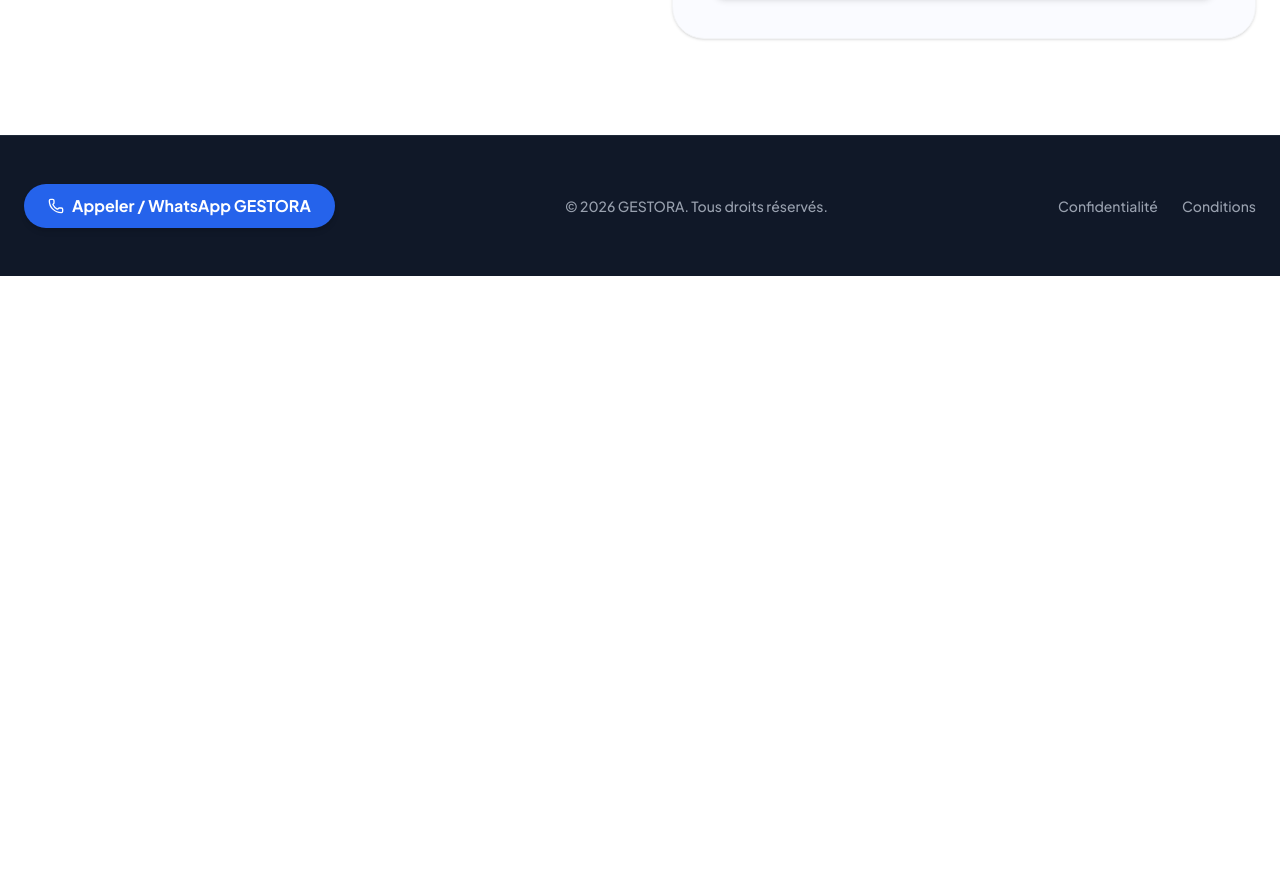
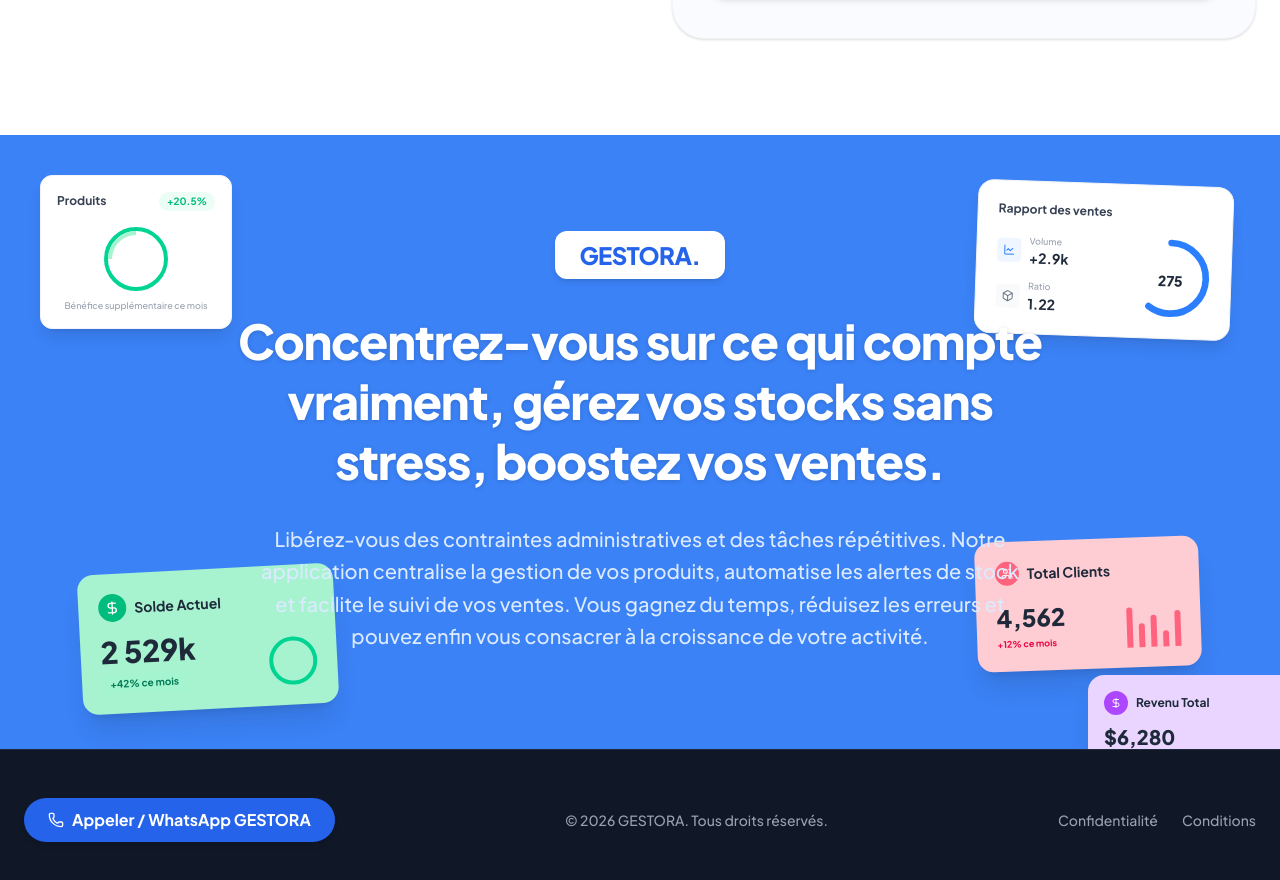
Before and after one commit to senethialy6840-beep/GESTORA, a Next.js app: page / in a window 1280 px wide. Shown: the part 8721-9601 px from the top of the page. Before the commit the page ends 8997 px from the top, so only its background shows below. Built offline with nearby package versions, Linux system fonts and the light colour scheme.

Commit message:
update: section contact et banniere sur la page d'accueil

```diff
--- a/app/dashboard/support/contact/page.tsx
+++ b/app/dashboard/support/contact/page.tsx
@@ -47,6 +47,7 @@
             <label className="block text-sm font-bold text-gray-900 dark:text-white mb-2">Sujet de la demande *</label>
             <select className="w-full px-4 py-3 bg-gray-50 dark:bg-[#0A1226] text-gray-900 dark:text-white border border-gray-200 dark:border-slate-700 rounded-xl focus:ring-2 focus:ring-[#2563EB] outline-none transition-all appearance-none" required>
               <option>Demande générale</option>
+              <option>Autre demande</option>
             </select>
           </div>
           <div>
--- a/app/page.tsx
+++ b/app/page.tsx
@@ -729,6 +729,7 @@
                   <label className="block text-sm font-bold text-gray-900 dark:text-white mb-2">Sujet de la demande *</label>
                   <select className="w-full px-4 py-3 bg-white dark:bg-[#0A1226] text-gray-900 dark:text-white border border-gray-200 dark:border-slate-700 rounded-xl focus:ring-2 focus:ring-[#2563EB] outline-none transition-all appearance-none" required>
                     <option>Demande générale</option>
+                    <option>Autre demande</option>
                   </select>
                 </div>
                 <div>
@@ -741,6 +742,124 @@
               </form>
             </div>
           </div>
+        </div>
+      </section>
+
+      {/* -------------------- BANNIERE INSPIRATION -------------------- */}
+      <section className="relative bg-[#3B82F6] dark:bg-[#2563EB] py-24 overflow-hidden">
+        {/* Floating Card 1: Top Left (Products) */}
+        <div className="absolute top-10 left-10 hidden lg:block animate-bounce-slow">
+           <div className="bg-white dark:bg-[#162032] p-4 rounded-xl shadow-lg w-48 border border-gray-100 dark:border-slate-700">
+              <div className="flex justify-between items-center mb-4">
+                 <span className="text-xs font-bold text-gray-700 dark:text-gray-200">Produits</span>
+                 <span className="text-[10px] text-emerald-500 bg-emerald-50 dark:bg-emerald-900/30 px-2 py-0.5 rounded-full font-bold">+20.5%</span>
+              </div>
+              <div className="w-16 h-16 rounded-full border-4 border-emerald-400 mx-auto mb-2 relative">
+                 <div className="absolute inset-0 border-4 border-transparent border-t-emerald-200 rounded-full transform -rotate-45"></div>
+              </div>
+              <p className="text-[9px] text-center text-gray-400 font-medium">Bénéfice supplémentaire ce mois</p>
+           </div>
+        </div>
+
+        {/* Floating Card 2: Bottom Left (Current Balance) */}
+        <div className="absolute bottom-10 left-20 hidden lg:block animate-bounce-slow" style={{ animationDelay: '1s' }}>
+           <div className="bg-[#A7F3D0] dark:bg-emerald-900 p-5 rounded-2xl shadow-xl w-64 text-gray-800 dark:text-white transform -rotate-3">
+              <div className="flex items-center gap-2 mb-3">
+                 <div className="w-7 h-7 bg-emerald-500 rounded-full flex items-center justify-center text-white text-xs"><DollarSign className="w-4 h-4"/></div>
+                 <span className="text-sm font-bold">Solde Actuel</span>
+              </div>
+              <div className="flex justify-between items-end">
+                 <div>
+                   <p className="text-3xl font-black">2 529k</p>
+                   <p className="text-[10px] font-bold text-emerald-700 dark:text-emerald-300 bg-emerald-200 dark:bg-emerald-800/50 inline-block px-2 py-0.5 rounded mt-1">+42% ce mois</p>
+                 </div>
+                 <div className="w-12 h-12 rounded-full border-4 border-emerald-400 dark:border-emerald-500"></div>
+              </div>
+           </div>
+        </div>
+
+        {/* Floating Card 3: Top Right (Marketing Report) */}
+        <div className="absolute top-12 right-12 hidden lg:block animate-bounce-slow" style={{ animationDelay: '0.5s' }}>
+           <div className="bg-white dark:bg-[#162032] p-5 rounded-2xl shadow-lg w-64 border border-gray-100 dark:border-slate-700 transform rotate-2">
+              <p className="text-xs font-bold text-gray-700 dark:text-gray-200 mb-4">Rapport des ventes</p>
+              <div className="flex justify-between items-center">
+                 <div className="space-y-3">
+                   <div className="flex items-center gap-2">
+                     <div className="w-6 h-6 bg-blue-50 dark:bg-blue-900/30 rounded flex items-center justify-center"><LineChart className="w-3 h-3 text-blue-500"/></div>
+                     <div>
+                       <p className="text-[9px] text-gray-400 font-medium">Volume</p>
+                       <p className="text-sm font-bold text-gray-800 dark:text-white">+2.9k</p>
+                     </div>
+                   </div>
+                   <div className="flex items-center gap-2">
+                     <div className="w-6 h-6 bg-gray-50 dark:bg-slate-800 rounded flex items-center justify-center"><Box className="w-3 h-3 text-gray-500"/></div>
+                     <div>
+                       <p className="text-[9px] text-gray-400 font-medium">Ratio</p>
+                       <p className="text-sm font-bold text-gray-800 dark:text-white">1.22</p>
+                     </div>
+                   </div>
+                 </div>
+                 <div className="relative w-20 h-20">
+                    <svg viewBox="0 0 36 36" className="w-full h-full text-blue-500 dark:text-blue-400">
+                       <path strokeDasharray="60, 100" d="M18 2.0845 a 15.9155 15.9155 0 0 1 0 31.831 a 15.9155 15.9155 0 0 1 0 -31.831" fill="none" stroke="currentColor" strokeWidth="3" strokeLinecap="round" />
+                    </svg>
+                    <div className="absolute inset-0 flex flex-col items-center justify-center pt-1">
+                       <span className="text-sm font-black text-gray-800 dark:text-white">275</span>
+                    </div>
+                 </div>
+              </div>
+           </div>
+        </div>
+
+        {/* Floating Card 4: Middle Right (Followers/Clients) */}
+        <div className="absolute bottom-20 right-20 hidden lg:block animate-bounce-slow" style={{ animationDelay: '1.5s' }}>
+           <div className="bg-[#FECDD3] dark:bg-rose-900 p-5 rounded-2xl shadow-xl w-56 text-gray-800 dark:text-white transform -rotate-2">
+              <div className="flex items-center gap-2 mb-2">
+                 <div className="w-6 h-6 bg-rose-400 dark:bg-rose-500 rounded-full flex items-center justify-center text-white text-[10px]"><Users className="w-3 h-3"/></div>
+                 <span className="text-sm font-bold">Total Clients</span>
+              </div>
+              <div className="flex justify-between items-end mt-4">
+                 <div>
+                   <p className="text-2xl font-black">4,562</p>
+                   <p className="text-[9px] font-bold text-rose-600 dark:text-rose-300 mt-1">+12% ce mois</p>
+                 </div>
+                 {/* Fake bars */}
+                 <div className="flex items-end gap-1.5 h-10">
+                    <div className="w-1.5 h-[100%] bg-rose-400 dark:bg-rose-500 rounded-t-sm"></div>
+                    <div className="w-1.5 h-[60%] bg-rose-400 dark:bg-rose-500 rounded-t-sm"></div>
+                    <div className="w-1.5 h-[80%] bg-rose-400 dark:bg-rose-500 rounded-t-sm"></div>
+                    <div className="w-1.5 h-[40%] bg-rose-400 dark:bg-rose-500 rounded-t-sm"></div>
+                    <div className="w-1.5 h-[90%] bg-rose-400 dark:bg-rose-500 rounded-t-sm"></div>
+                 </div>
+              </div>
+           </div>
+        </div>
+
+        {/* Floating Card 5: Bottom Right (Total Income) */}
+        <div className="absolute -bottom-8 right-0 hidden lg:block animate-bounce-slow" style={{ animationDelay: '0.8s' }}>
+           <div className="bg-[#E9D5FF] dark:bg-purple-900 p-4 rounded-tl-2xl rounded-bl-2xl shadow-xl w-48 text-gray-800 dark:text-white">
+              <div className="flex items-center gap-2 mb-2">
+                 <div className="w-6 h-6 bg-purple-500 rounded-full flex items-center justify-center text-white"><DollarSign className="w-3 h-3"/></div>
+                 <span className="text-xs font-bold">Revenu Total</span>
+              </div>
+              <div>
+                 <p className="text-xl font-black">$6,280</p>
+                 <p className="text-[9px] font-bold text-purple-600 dark:text-purple-300">+8% la semaine dernière</p>
+              </div>
+           </div>
+        </div>
+
+        {/* Main Content */}
+        <div className="relative z-10 max-w-4xl mx-auto px-6 text-center text-white">
+          <div className="inline-block bg-white text-[#2563EB] px-6 py-2 rounded-xl font-black text-2xl tracking-tight mb-8 shadow-md">
+             GESTORA.
+          </div>
+          <h2 className="text-3xl md:text-5xl font-extrabold mb-8 leading-tight tracking-tight drop-shadow-sm">
+             Concentrez-vous sur ce qui compte vraiment, gérez vos stocks sans stress, boostez vos ventes.
+          </h2>
+          <p className="text-lg md:text-xl text-blue-100 font-medium leading-relaxed max-w-3xl mx-auto">
+             Libérez-vous des contraintes administratives et des tâches répétitives. Notre application centralise la gestion de vos produits, automatise les alertes de stock et facilite le suivi de vos ventes. Vous gagnez du temps, réduisez les erreurs et pouvez enfin vous consacrer à la croissance de votre activité.
+          </p>
         </div>
       </section>
 
```
